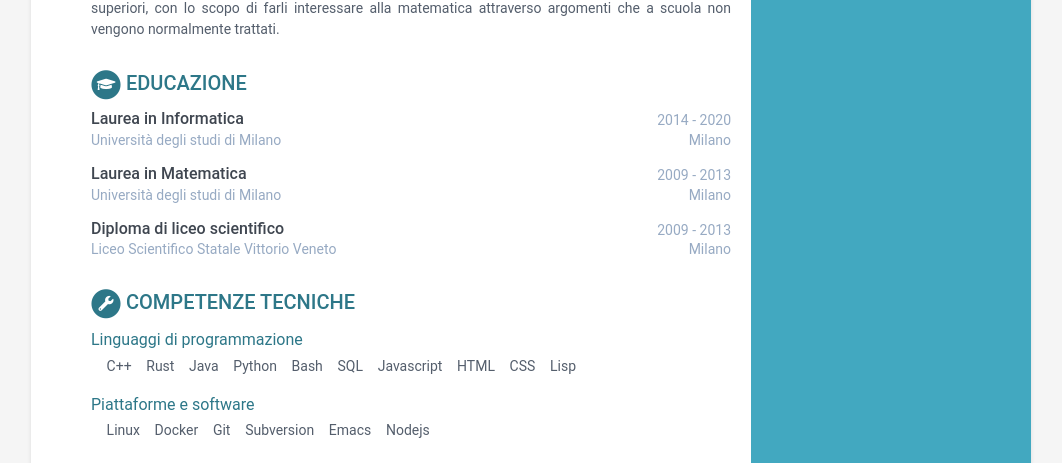
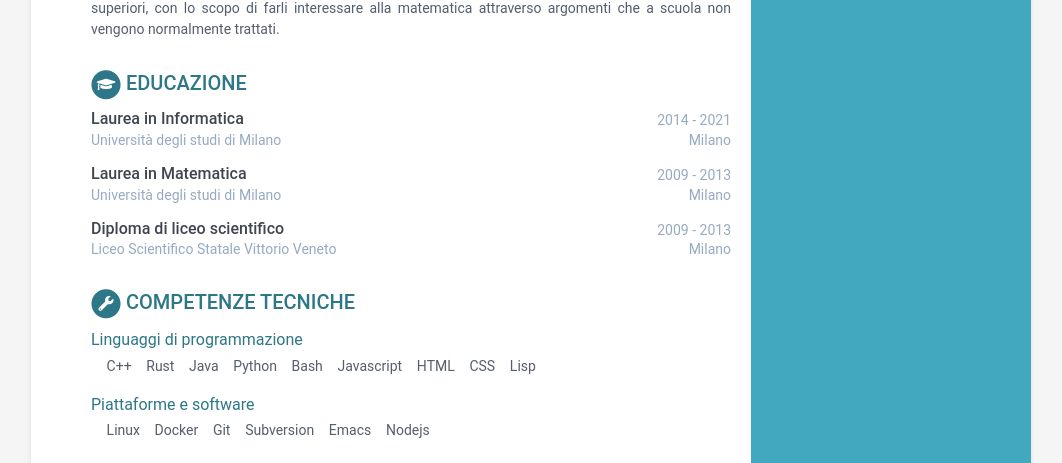
Before and after one commit to treere/cv, a Jekyll site: the page built from index.html, in a window 1280 px wide. Shown: the part 666-1129 px from the top of the page, without its empty margins (109-1171 px from the left). Built offline with Jekyll 4.4.1, drawn with Linux system fonts in a browser that asks for light colours.

Commit message:
Small update

```diff
--- a/_data/cv.yml
+++ b/_data/cv.yml
@@ -48,7 +48,7 @@
   icon: fas fa-graduation-cap
   items:
      - role: Laurea in Informatica
-       time: 2014 - 2020
+       time: 2014 - 2021
        company: Università degli studi di Milano
        where: Milano
 
@@ -61,8 +61,8 @@
        company: Liceo Scientifico Statale Vittorio Veneto
        where: Milano
        time: 2009 - 2013
-       # details: |
-       #   fillme
+         # details: |
+         # fillme
 
 - title: Competenze tecniche
   icon: fas fa-wrench
@@ -74,7 +74,6 @@
         - Java
         - Python
         - Bash
-        - SQL
         - Javascript
         - HTML
         - CSS
```
